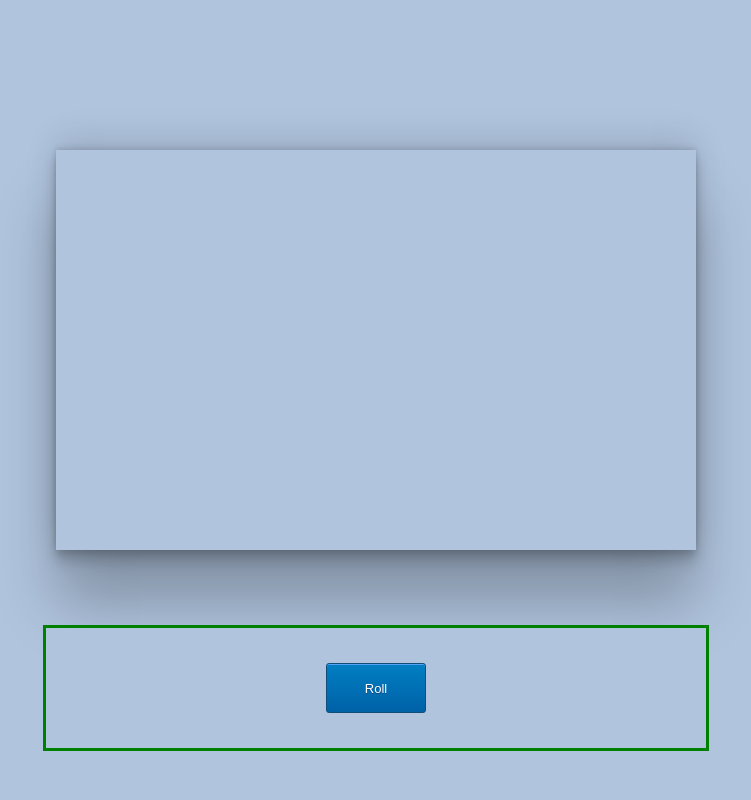
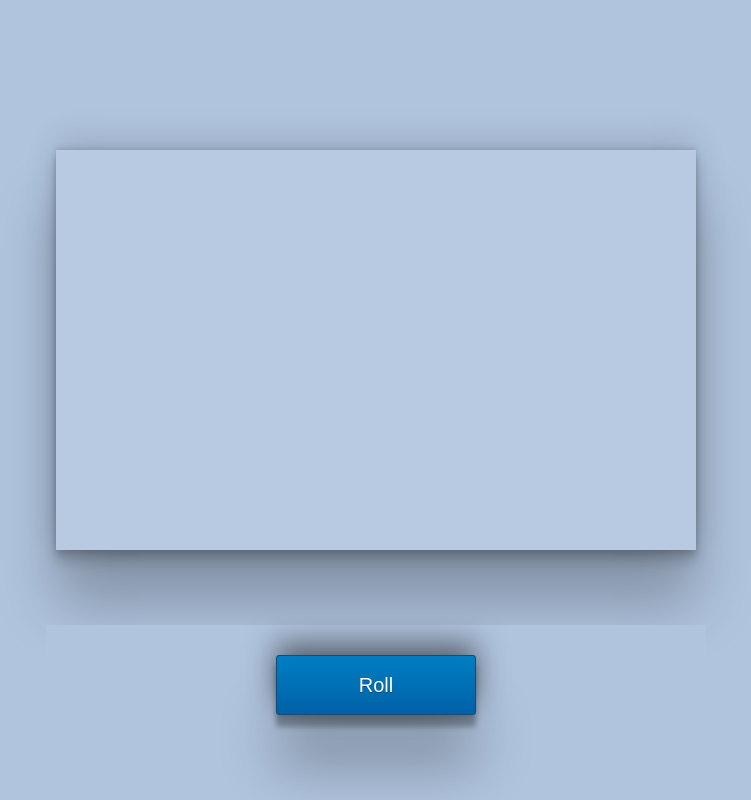
Before and after one commit to NickMagidson/dice-roll-app, a plain HTML site: page index.html in a window 1280 px wide. Shown: the whole page, without its empty margins (264-1015 px from the left). Drawn offline with Linux system fonts and the light colour scheme.

Commit message:
Box shadow edit

```diff
--- a/style.css
+++ b/style.css
@@ -7,7 +7,7 @@ body {
 }
 
 #dice-container {
-    background-color: lightsteelblue;
+    background-color: rgba(255, 255, 255, 0.1);;
     display: flex;
     flex-direction: row;
     justify-content: center;
@@ -19,6 +19,7 @@ body {
     font-size: 75px;
     box-shadow: rgba(0, 0, 0, 0.25) 0px 54px 55px, rgba(0, 0, 0, 0.12) 0px -12px 30px, rgba(0, 0, 0, 0.12) 0px 4px 6px, rgba(0, 0, 0, 0.17) 0px 12px 13px, rgba(0, 0, 0, 0.09) 0px -3px 5px;
     font-size: 200px;
+
 }
 
 #settings-container {
@@ -32,7 +33,7 @@ body {
     margin: auto;
     margin-top: 75px;
     width: 50%;
-    border: 3px solid green;
+    /* border: 3px solid green; */
     padding: 10px;
 }
 
@@ -41,15 +42,20 @@ button {
 	background:linear-gradient(to bottom, #007dc1 5%, #0061a7 100%);
 	background-color:#007dc1;
 	border-radius:3px;
-	border:1px solid #124d77;
+	border: 1px solid #124d77;
 	display:inline-block;
 	cursor:pointer;
 	color:#ffffff;
 	font-family:Arial;
-	font-size:13px;
+	font-size: 20px;
 	padding:6px 24px;
 	text-decoration:none;
 	text-shadow:0px 1px 0px #154682;
-    width: 100px;
-    height: 50px;
+    width: 200px;
+    height: 60px;
+    box-shadow: rgb(0 0 0 / 25%) 0px 54px 55px,
+                rgb(0 0 0 / 51%) 0px -12px 30px,
+                rgb(0 0 0 / 13%) 0px 4px 6px,
+                rgb(0 0 0 / 25%) 0px 12px 5px,
+                rgb(0 0 0 / 0%) 0px -3px 5px;
 }
```
